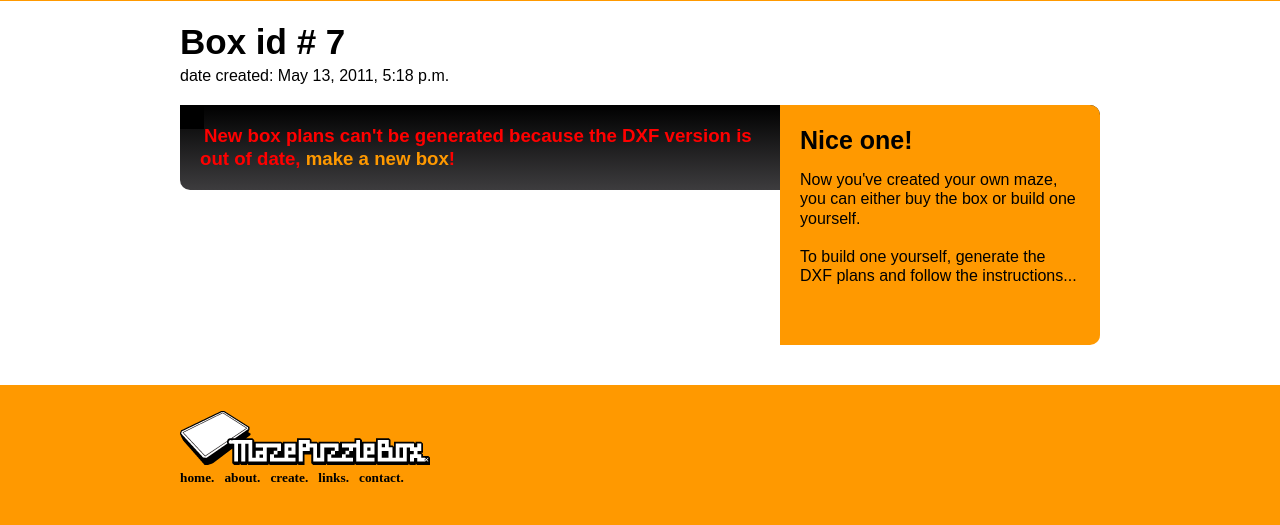
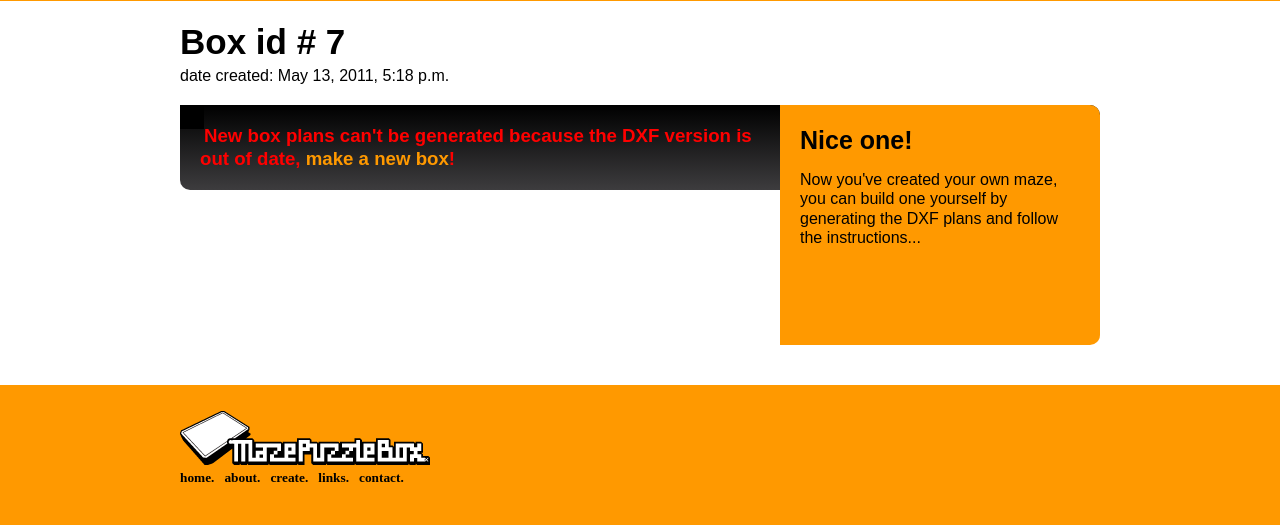
Before and after one commit to mattvenn/mazepuzzlebox, a Django app: template templates/detail.html in a window 1280 px wide. Shown: the part 170-695 px from the top of the page. Run offline with Django 3.2, Linux system fonts and the light colour scheme; the template is opened without the code that fills it: values that come from a table or form of the project are taken from there, others are empty; data comes from the database, SQL or seed files in the repository; parts of the project's set-up code (start-up, migrations or seed data) failed here and were passed over.

Commit message:
removed payment

```diff
--- a/templates/detail.html
+++ b/templates/detail.html
@@ -22,13 +22,10 @@
     </table>
     </div>
 {% endif %}
-<div id="maze-text"><h2>Nice one!</h2><p>Now you've created your own maze, you can either buy the box or build one yourself.</p><br><p>To build one yourself, generate the DXF plans and follow the instructions...</div>
+<div id="maze-text"><h2>Nice one!</h2><p>Now you've created your own maze, you can build one yourself by generating the DXF plans and follow the instructions...</div>
 {% if version == box.version %}
 </div><!--END CONTENT-->
 <div id="details-text" class="clearfix">
-	<h2>Buy the complete box...</h2><span>{% include "paypal_built.html" %}</span>
-<hr>
-<h2>...or cut the parts yourself</h2>
 <p>To generate the plans for this box, enter your material thickness in mm:</p>
 <p><form action="/{{ box.id }}" method="post">
 {% csrf_token %}
```
